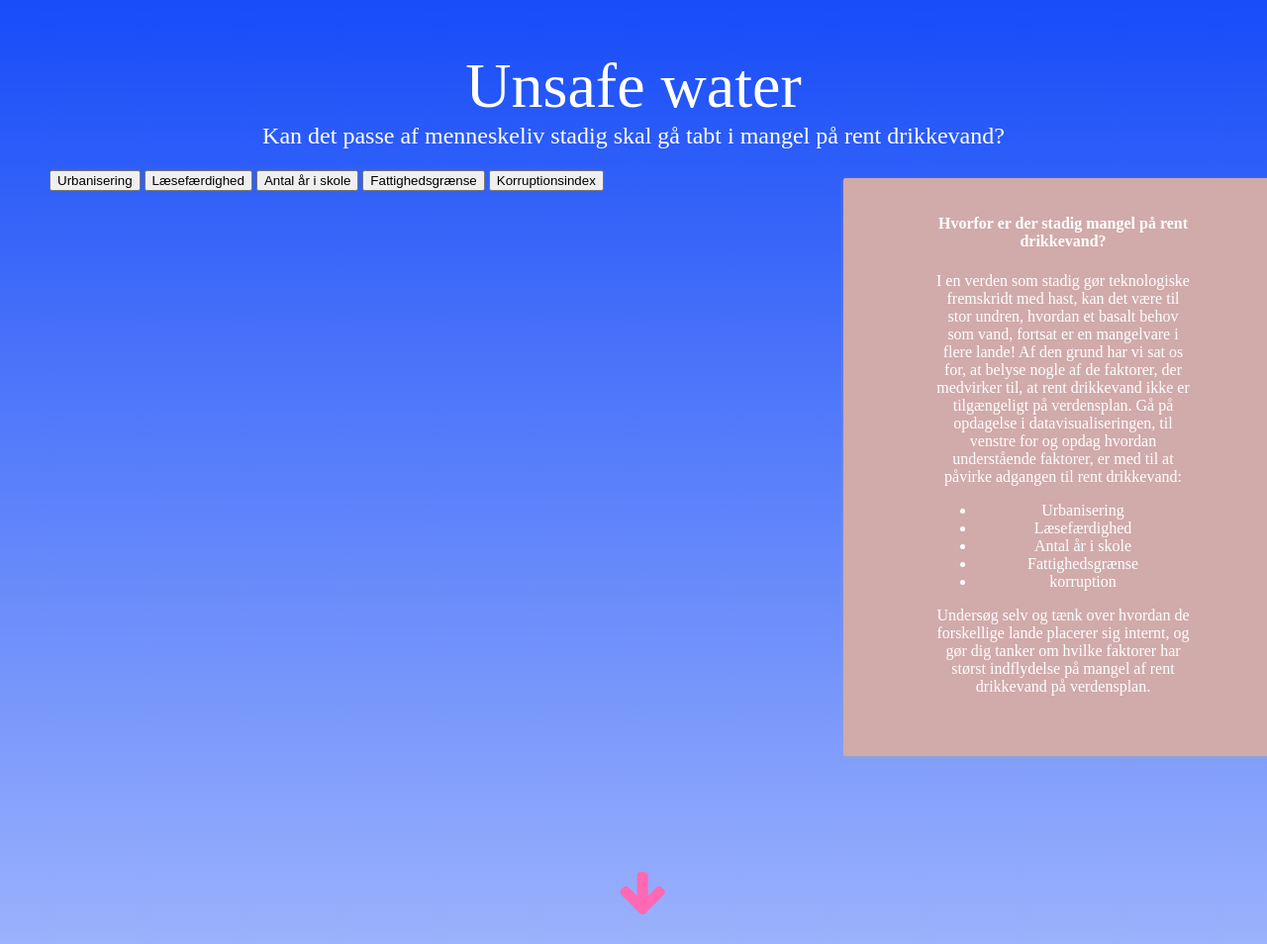
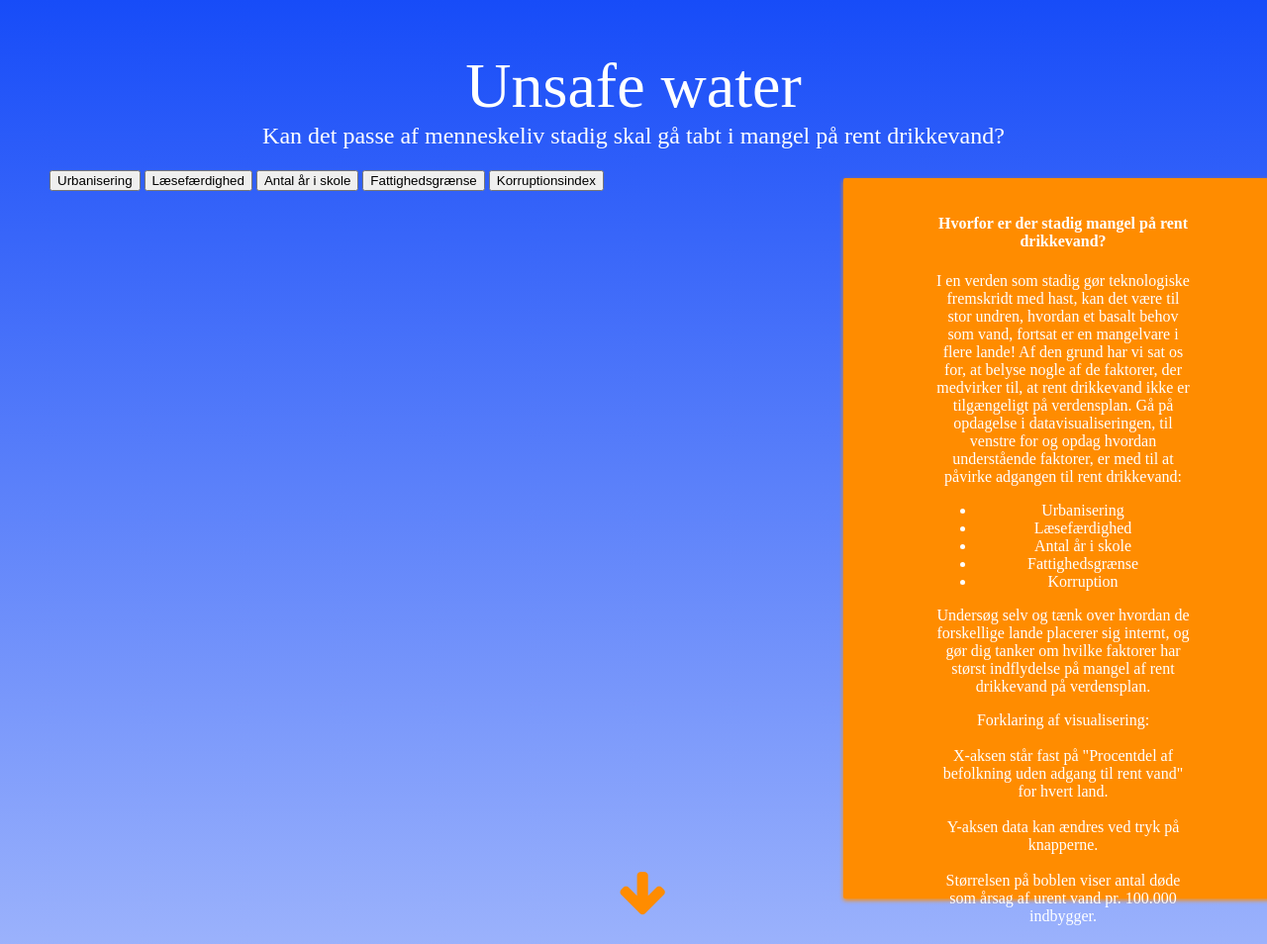
Before and after one commit to martin238a/martin238a, a website: page public/index.html in a window 1280 px wide. Shown: the top 954 px of the page at 99% size. Drawn offline with Linux system fonts and the light colour scheme; no server answers.

Commit message:
sidste ændringer

```diff
--- a/public/index.html
+++ b/public/index.html
@@ -50,9 +50,16 @@
           <li>Læsefærdighed</li>
           <li>Antal år i skole</li>
           <li>Fattighedsgrænse</li>
-          <li>korruption</li>
+          <li>Korruption</li>
         </ul>
         <p>Undersøg selv og tænk over hvordan de forskellige lande placerer sig internt, og gør dig tanker om hvilke faktorer har størst indflydelse på mangel af rent drikkevand på verdensplan. </p>
+        <p> Forklaring af visualisering: <br><br> X-aksen står fast på "Procentdel af befolkning uden adgang til rent vand" for hvert land.
+          <br><br>
+      Y-aksen data kan ændres ved tryk på knapperne.
+      <br><br>
+      Størrelsen på boblen viser antal døde som årsag af urent vand pr. 100.000 indbygger.
+        </p>
+
       </div>
         <script type="text/javascript">
 
@@ -121,7 +128,7 @@ svg.selectAll("circle") // <-- Før var det 'rect'
     return yScale(d.urbanbefolkningprocentdel); // Anden værdi i indre array (y)
   })
   .attr("r", function(d) {
-    return d.doedsrate/5;
+    return (d.doedsrate/5)+2;
   })  // Radius er en konstant på '5'
   .style("stroke", "darkorange")
   .style("fill", "darkorange")
@@ -733,7 +740,7 @@ svg.append("g")
 
 <div class="main" id="section1">
   <br><br><br><br><br><br><br><br>
-<h6>  <a href="#section2" > <i class="fa fa-arrow-down" style="font-size:52px ;color:hotpink"></i></a>
+<h6>  <a href="#section2" > <i class="fa fa-arrow-down" style="font-size:52px ;color:darkorange"></i></a>
 
   <section>
     <br /><br>
--- a/public/styles.css
+++ b/public/styles.css
@@ -15,7 +15,7 @@ section .cards{
 }
 
 section .cards .textcards{
-    background: rgb(228, 211, 211);
+    background: darkorange;
     margin: 20px;
     padding: 20px;
 }
@@ -41,9 +41,9 @@ section .cards .textcards h3{
 
 .ub-text-card {
   border-radius: 0.125rem;
-  box-shadow: 0 2px 4px rgba(172, 172, 172, 0.5);
+  box-shadow: 0 2px 4px darkorange;
   transition: box-shadow 250ms cubic-bezier(0.5, 0, 0.15, 1);
-  background: rgb(209, 170, 170);
+  background: darkorange;
   text-align: center;
   position: right;
   width: 200%;
@@ -51,7 +51,7 @@ section .cards .textcards h3{
   padding: 1rem 5.875rem 20.5rem;
   margin: 20px;
   padding: 100x;
-  height: 30%;
+  height: 48%;
 
   position: absolute;
     top: 20%;
```
